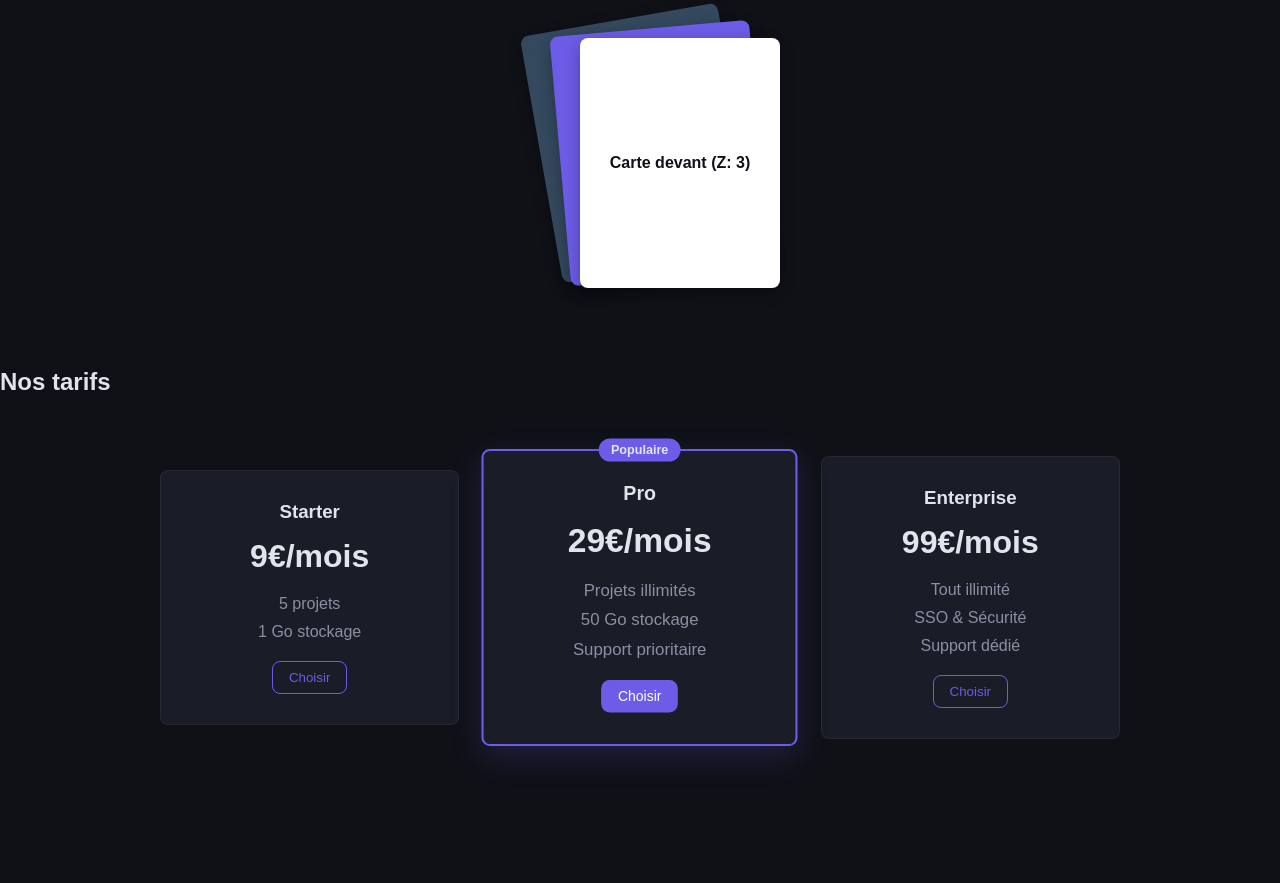
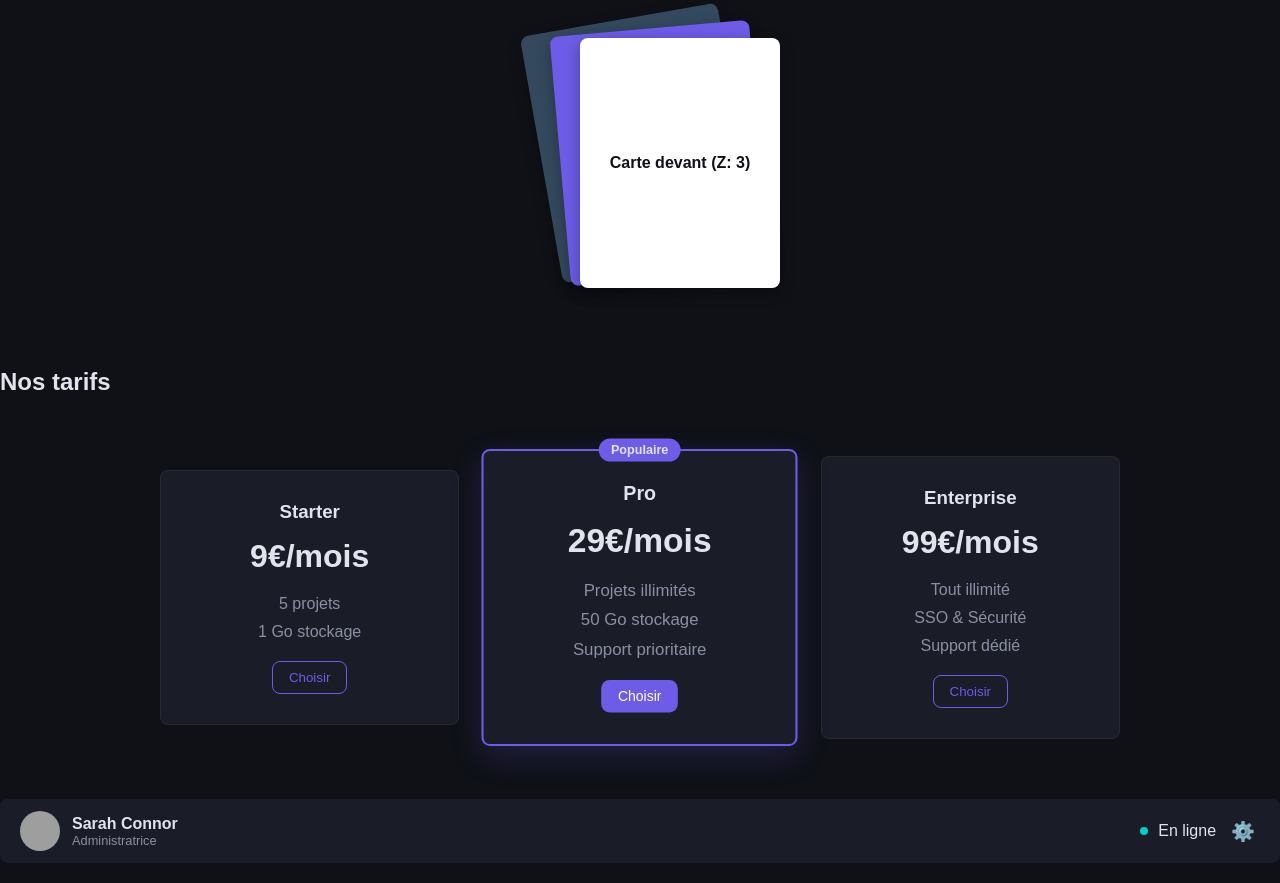
Before and after one commit to BAKARAbdellatif/PLUG-IN, a plain HTML site: page projet/index.html in a window 1280 px wide. Shown: the part 1052-1935 px from the top of the page. Before the commit the page ends 1851 px from the top, so only its background shows below. Drawn offline with Linux system fonts and the light colour scheme; grey boxes are pictures that could not be loaded.

Commit message:
new push

```diff
--- a/projet/index.html
+++ b/projet/index.html
@@ -93,5 +93,23 @@
     </div>
   </div>
 </section>
+
+
+
+<div class="user-bar">
+  <div class="user-info">
+    <img src="https://i.pravatar.cc/36?img=8" alt="User" class="user-avatar">
+    <div class="user-details">
+      <strong>Sarah Connor</strong>
+      <span>Administratrice</span>
+    </div>
+  </div>
+
+  <div class="user-status">
+    <span class="dot-online"></span>
+    <span>En ligne</span>
+    <button class="btn-icon">⚙️</button>
+  </div>
+</div>
 </body>
 </html>
--- a/projet/style.css
+++ b/projet/style.css
@@ -338,3 +338,58 @@ body {
   font-weight: bold;
   margin: 15px 0;
 }
+
+.user-bar {
+  display: flex;
+  justify-content: space-between; /* Écarte les deux groupes */
+  align-items: center;            /* Centre tout verticalement */
+
+  background-color: var(--surface);
+  padding: 12px 20px;
+  border-radius: var(--radius);
+  margin: 20px 0;
+}
+
+
+/* Alignement du groupe de gauche (Photo + Nom) */
+.user-info {
+  display: flex;
+  align-items: center;
+  gap: 12px;
+}
+
+.user-avatar {
+  width: 40px;
+  height: 40px;
+  border-radius: 50%;
+  object-fit: cover;
+}
+
+/* On force le titre à passer à la ligne */
+.user-details span {
+  display: block;
+  font-size: 0.8rem;
+  color: var(--text-muted);
+}
+
+/* Alignement du groupe de droite (Point vert + Texte + Bouton) */
+.user-status {
+  display: flex;
+  align-items: center;
+  gap: 10px;
+}
+
+.dot-online {
+  width: 8px;
+  height: 8px;
+  background-color: var(--success);
+  border-radius: 50%;
+}
+
+.btn-icon {
+  background: none;
+  border: none;
+  cursor: pointer;
+  font-size: 1.2rem;
+  padding: 5px;
+}
```
Also changed, not shown: 1 other file.
